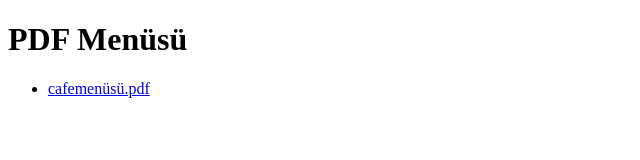
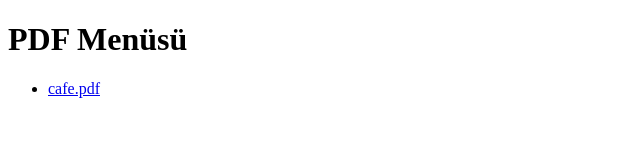
Before and after one commit to BufiChocalate/bufi.github.io, a plain HTML site: page index.html in a window 1280 px wide. Shown: the full height of the page, 0-640 px from the left. Drawn offline with Linux system fonts and the light colour scheme.

Commit message:
Update index.html

```diff
--- a/index.html
+++ b/index.html
@@ -8,7 +8,7 @@
 <body>
     <h1>PDF Menüsü</h1>
     <ul>
-        <li><a href="cafemeneüsü.pdf">cafemenüsü.pdf</a></li>
+        <li><a href="cafe.pdf">cafe.pdf</a></li>
     </ul>
 </body>
 </html>
```
